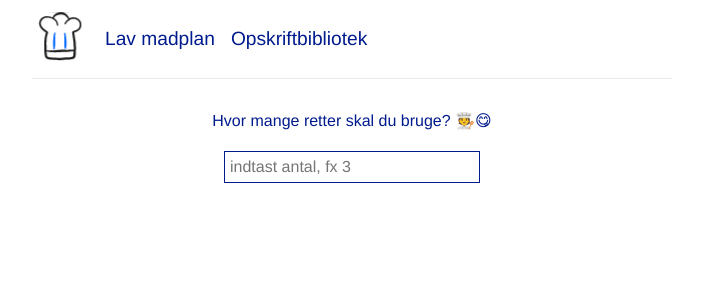
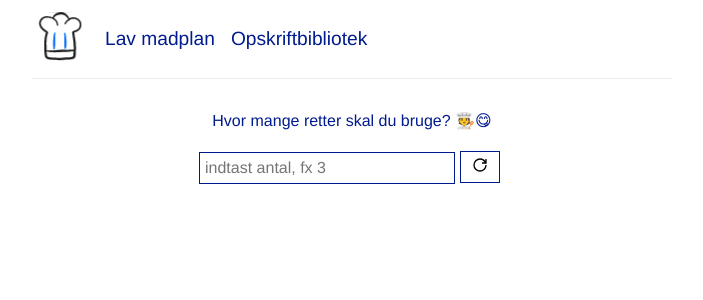
Before and after one commit to mathildegeh/madplan, a React (Create React App) app: page / in a window 1280 px wide. Shown: the top 300 px of the page, without its empty margins (288-991 px from the left). Built offline with nearby package versions, Linux system fonts and the light colour scheme.

Commit message:
reset button

```diff
--- a/package.json
+++ b/package.json
@@ -10,6 +10,7 @@
     "react": "^18.2.0",
     "react-bootstrap": "^2.4.0",
     "react-dom": "^18.2.0",
+    "react-icons": "^4.4.0",
     "react-router-dom": "^6.3.0",
     "react-scripts": "5.0.1",
     "web-vitals": "^2.1.4"
--- a/src/components/filter.js
+++ b/src/components/filter.js
@@ -1,16 +1,23 @@
 import React from "react";
+import { GrPowerReset } from "react-icons/gr";
 
 // inputfield that asks for number of recipes to display
 export function Filter(props) {
   return (
     <div className="centeredContainer">
       <p>Hvor mange retter skal du bruge? 🧑‍🍳😋</p>
+      <div>
         <input
           type="number"
           placeholder="indtast antal, fx 3"
+          value={props.inputValue}
           onChange={(e) => props.onChangeNumDishes(e.target.value)}
           className="boxLarge"
         />
+        <button onClick={() => props.resetNumDishes()}>
+          <GrPowerReset />
+        </button>
+      </div>
     </div>
   );
 }
--- a/src/components/makeMealplan.js
+++ b/src/components/makeMealplan.js
@@ -10,7 +10,7 @@ export function Mealplan() {
   if (!numDishes || numDishes === 0) {
     return (
       <div className="dishContainer">
-        <Filter onChangeNumDishes={setNumDishes} />
+        <Filter onChangeNumDishes={setNumDishes} inputValue={""} />
       </div>
     );
   }
@@ -129,7 +129,11 @@ export function Mealplan() {
   // return the array of random recipes
   return (
     <div>
-      <Filter onChangeNumDishes={(numDishes) => setNumDishes(numDishes)} />
+      <Filter
+        onChangeNumDishes={(numDishes) => setNumDishes(numDishes)}
+        resetNumDishes={() => setNumDishes(0)}
+        inputValue={numDishes}
+      />
       <div className="dishList">
         {randomRecipes.map((recipe) => {
           return (
--- a/src/index.css
+++ b/src/index.css
@@ -49,7 +49,7 @@ a:focus {
 
 /* buttons */
 button {
-  min-width: 80px;
+  min-width: 40px;
   height: 32px;
   text-align: center;
   background-color: white;
```
Also changed, not shown: 1 other file (tests, documents, lock files or other folders). Lines whose indentation alone changed are shown as unchanged.
